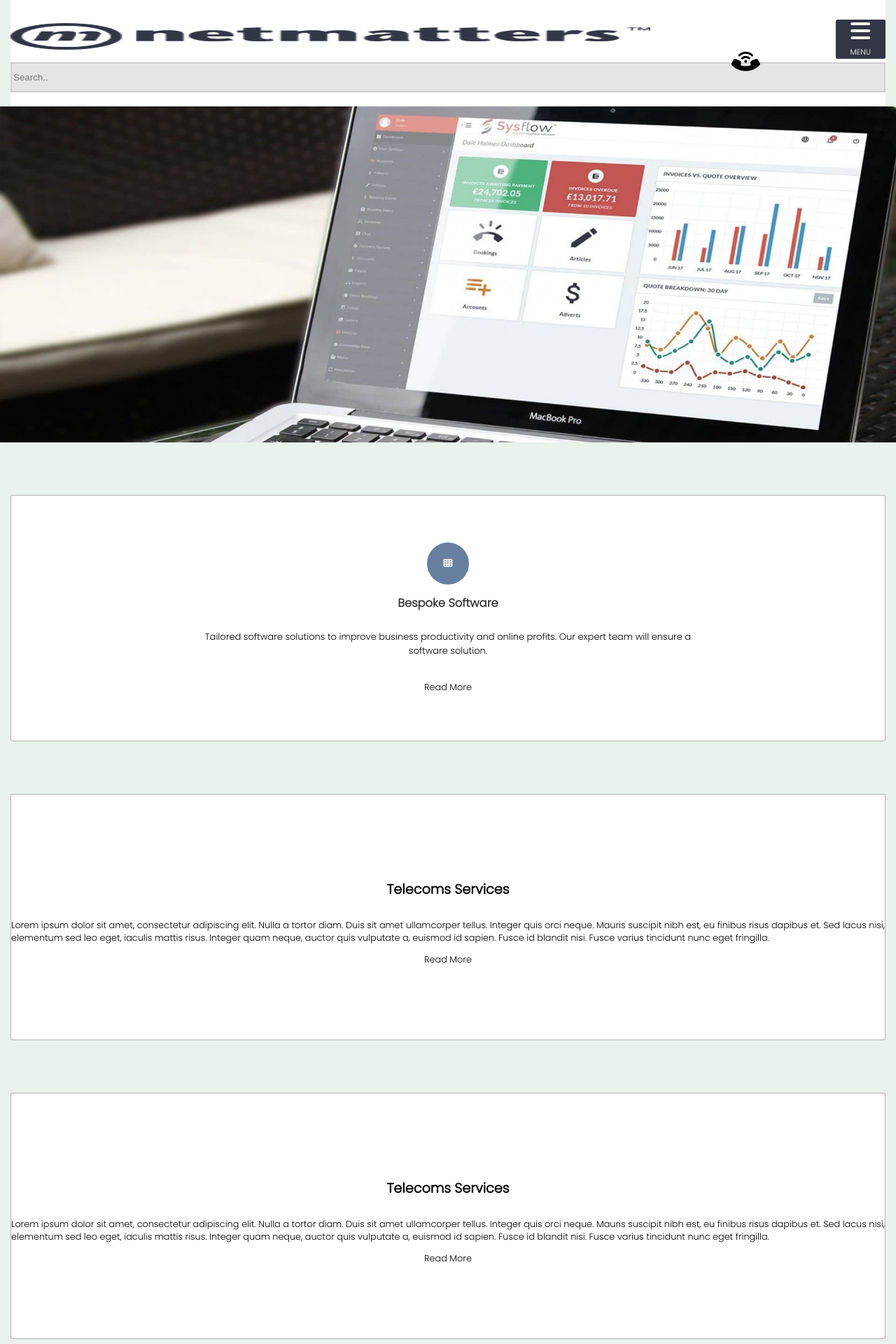
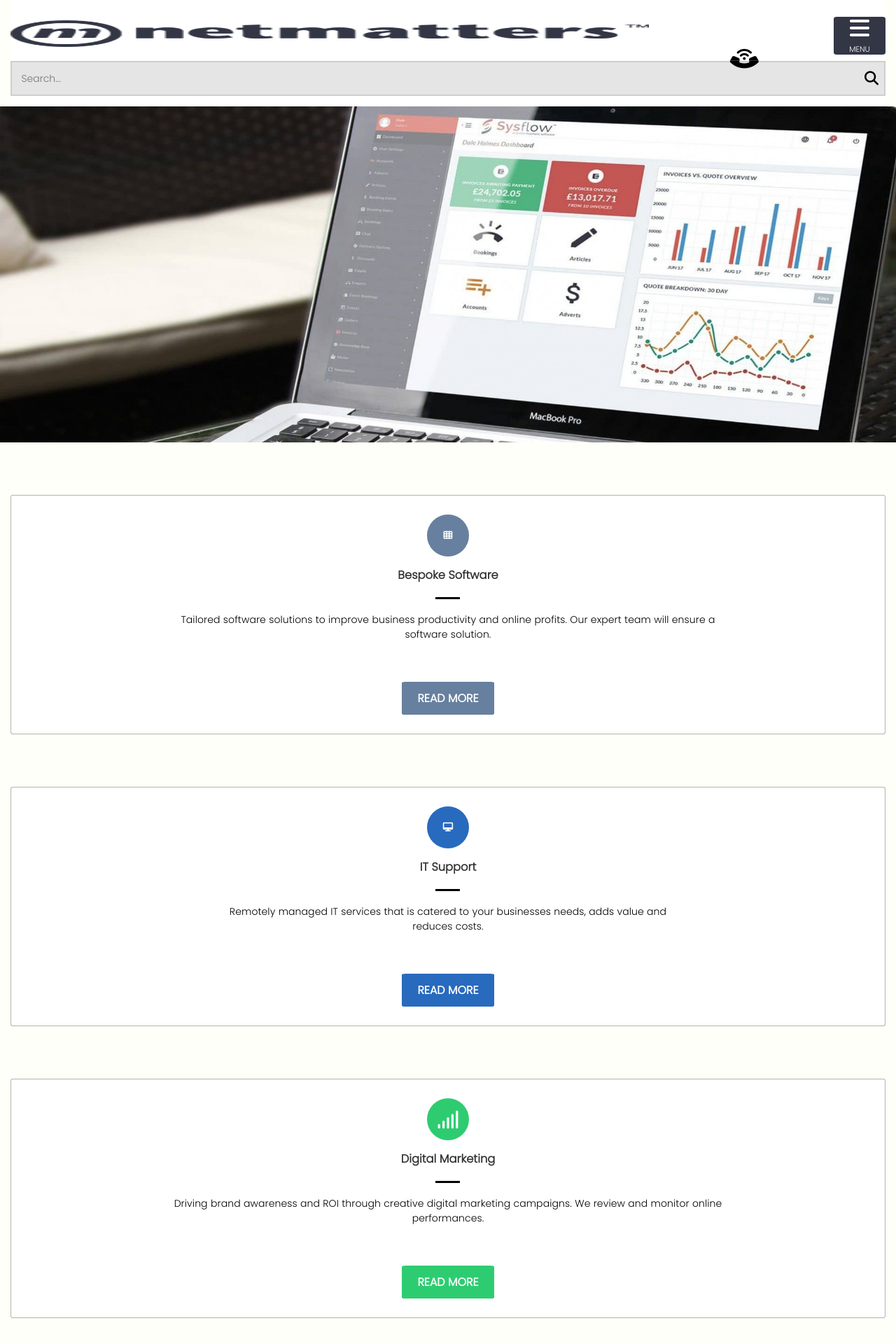
Before and after one commit to Daryl-Boyce/reflection_redo, a PHP site: page / in a window 1280 px wide. Shown: the top 1920 px of the page at 70% size. Run offline with PHP 8.4, Linux system fonts and the light colour scheme; some libraries are stand-ins or nearby versions.

Commit message:
No where near finished but cards designs done in  mvile and 70% of css complete.

```diff
--- a/Style/_middle__nav.scss
+++ b/Style/_middle__nav.scss
@@ -2,6 +2,7 @@
 .middle__nav {
   display: inline-flex;
   flex-direction: column;
+  padding-bottom: 30px;
   width: 100%;
 
 }
@@ -12,7 +13,7 @@
   border: 1.5px solid rgb(0, 0, 0, 0.3);
   border-radius: 3px;
   background-color: #fff;
-  height: 350px;
+  height: 340px;
   margin-top: 75px;
   text-align: justify;
   justify-content: center;
@@ -29,7 +30,6 @@
   width: 60px;
   height: 60px;
   border-radius: 50%;
-  background: #67809f;
   color: white;
 
 }
@@ -52,8 +52,53 @@
   display: inline-flex;
   width: 90%;
   height: 60px;
-  font-weight: 450;
-  font-size: 13px;
+  font-weight: 700px;
+  font-size: 14px;
   word-spacing: normal;
   text-align: center;
+  letter-spacing: 0.1px;
+  word-spacing: 0.3px;
+  padding-bottom: 25px;
 }
+
+.middle__nav__read__more {
+  display: inline-flex;
+  flex-direction: column;
+  flex-wrap: wrap;
+  align-content: center;
+  justify-content: center;
+  height: 2.9em;
+  width: 8.2em;
+  font-size: 16px;
+  text-transform: uppercase;
+  font-weight: bold;
+  border: 2px;
+  border-radius: 4%;
+  background: #67809f;
+  color: white;
+}
+
+//
+// Colours for icons
+//
+.card__color__blue {
+  background-color:  #67809f;
+}
+.card__color__light__blue {
+  background-color: #286abd;
+}
+.card__color__green {
+  background-color: #2ecc71;
+}
+.card__color__red {
+  background-color: #d64541;
+}
+.card__color__purple {
+  background-color: #926fb1;
+}
+.card__color__light__red {
+  background-color: #f62459;
+}
+.card__color__purple {
+  background-color: #926fb1;
+}
--- a/Style/_style__old.scss
+++ b/Style/_style__old.scss
@@ -9,14 +9,14 @@ body {
   display: inline-flex;
   flex-wrap: wrap;
   flex-direction: column;
-  background-color: #e9f2ec;
+  background-color: #FFFFF9;
   }
 //
 //
 //
 .container {
   display: inline-flex;
-  background-color: #e9f2ec;
+  background-color: #FFFFF9;
   height: 100%;
   flex-direction: row;
   justify-content: center;
@@ -85,16 +85,17 @@ body {
   flex-direction: row;
   justify: flex-end;
   width: 100%;
+  padding-bottom: 10px;
 }
 //
 .header__button__menu {
   display: inline-flex;
   align-items: center;
   flex-direction: column;
-  width: 5.5em;
-  height: 56px;
+  width: 5.7em;
+  height: 54px;
   border: 2px;
-  border-radius: 4%;
+  border-radius: 6%;
   color: #fff;
   font-variant-caps: all-small-caps;
   background-color: #333645;
@@ -104,29 +105,54 @@ body {
   display: inline-flex;
   width: 100%;
   height: 30%;
+  position: relative;
 }
 //
 .header__search__box {
+display: inline-flex;
+font-size: 20px;
+align-self: flex-start;
+width: 100%;
+height: 100%;
+align-self: flex-end;
+justify-content: flex-end;
+align-items: center;
+}
+
+.search__icon__wrapper {
   display: inline-flex;
-  font-size: 20px;
-  align-self: flex-start;
-  width: 100%;
-  height: 90%;
-  align-self: flex-end;
-  align-content: space-around;
 }
+
+
+
+
+.search__icon{
+  display: inline-flex;
+  position: absolute;
+  color: #000;
+}
+
+
 //
 .header__search__box > input {
   width: 100%;
+  height: 90%;
   background-color: rgba(0,0,0,.1);
   outline: 1px solid hsla(0,0%,100%,.2);
   border: 2px solid rgba(0,0,0,.1);
-  width: 100%;
+  font-family: Poppins, sans-serif;
+  font-size: 14px;
+  font-weight: 350px;
 }
 //
 .header__button__support {
   background-color: #4183d7;
 }
+
+.header__search__box > i {
+  padding: 10px;
+}
+
 //
 .header__button__contact {
   background-color: #999aa2;
@@ -163,13 +189,19 @@ body {
 
 }
 //
+.middle__nav__card__break{
+  width: 35px;
+  height: 3px;
+  background-color: black;
+  border: none;
+}
+//
 //
 //
 .main__nav {
 }
 //
 .main__nav__button {
-
 }
 //
 //
@@ -224,6 +256,8 @@ body {
   padding: none;
 
 }
+
+
 //
 //
 //
--- a/Style/style__main.css
+++ b/Style/style__main.css
@@ -14,14 +14,14 @@ body {
   -webkit-box-direction: normal;
       -ms-flex-direction: column;
           flex-direction: column;
-  background-color: #e9f2ec;
+  background-color: #FFFFF9;
 }
 
 .container {
   display: -webkit-inline-box;
   display: -ms-inline-flexbox;
   display: inline-flex;
-  background-color: #e9f2ec;
+  background-color: #FFFFF9;
   height: 100%;
   -webkit-box-orient: horizontal;
   -webkit-box-direction: normal;
@@ -129,6 +129,7 @@ body {
           flex-direction: row;
   justify: flex-end;
   width: 100%;
+  padding-bottom: 10px;
 }
 
 .header__button__menu {
@@ -142,10 +143,10 @@ body {
   -webkit-box-direction: normal;
       -ms-flex-direction: column;
           flex-direction: column;
-  width: 5.5em;
-  height: 56px;
+  width: 5.7em;
+  height: 54px;
   border: 2px;
-  border-radius: 4%;
+  border-radius: 6%;
   color: #fff;
   font-variant-caps: all-small-caps;
   background-color: #333645;
@@ -157,6 +158,7 @@ body {
   display: inline-flex;
   width: 100%;
   height: 30%;
+  position: relative;
 }
 
 .header__search__box {
@@ -167,23 +169,48 @@ body {
   -ms-flex-item-align: start;
       align-self: flex-start;
   width: 100%;
-  height: 90%;
+  height: 100%;
   -ms-flex-item-align: end;
       align-self: flex-end;
-  -ms-flex-line-pack: distribute;
-      align-content: space-around;
+  -webkit-box-pack: end;
+      -ms-flex-pack: end;
+          justify-content: flex-end;
+  -webkit-box-align: center;
+      -ms-flex-align: center;
+          align-items: center;
+}
+
+.search__icon__wrapper {
+  display: -webkit-inline-box;
+  display: -ms-inline-flexbox;
+  display: inline-flex;
+}
+
+.search__icon {
+  display: -webkit-inline-box;
+  display: -ms-inline-flexbox;
+  display: inline-flex;
+  position: absolute;
+  color: #000;
 }
 
 .header__search__box > input {
   width: 100%;
+  height: 90%;
   background-color: rgba(0, 0, 0, 0.1);
   outline: 1px solid rgba(255, 255, 255, 0.2);
   border: 2px solid rgba(0, 0, 0, 0.1);
-  width: 100%;
+  font-family: Poppins, sans-serif;
+  font-size: 14px;
+  font-weight: 350px;
 }
 
 .header__button__support {
   background-color: #4183d7;
+}
+
+.header__search__box > i {
+  padding: 10px;
 }
 
 .header__button__contact {
@@ -232,6 +259,13 @@ body {
 .header__menu__lines {
   width: 2em;
   height: 1em;
+}
+
+.middle__nav__card__break {
+  width: 35px;
+  height: 3px;
+  background-color: black;
+  border: none;
 }
 
 .slider {
@@ -283,6 +317,7 @@ body {
   -webkit-box-direction: normal;
       -ms-flex-direction: column;
           flex-direction: column;
+  padding-bottom: 30px;
   width: 100%;
 }
 
@@ -297,7 +332,7 @@ body {
   border: 1.5px solid rgba(0, 0, 0, 0.3);
   border-radius: 3px;
   background-color: #fff;
-  height: 350px;
+  height: 340px;
   margin-top: 75px;
   text-align: justify;
   -webkit-box-pack: center;
@@ -329,7 +364,6 @@ body {
   width: 60px;
   height: 60px;
   border-radius: 50%;
-  background: #67809f;
   color: white;
 }
 
@@ -363,8 +397,136 @@ body {
   display: inline-flex;
   width: 90%;
   height: 60px;
-  font-weight: 450;
-  font-size: 13px;
+  font-weight: 700px;
+  font-size: 14px;
   word-spacing: normal;
   text-align: center;
+  letter-spacing: 0.1px;
+  word-spacing: 0.3px;
+  padding-bottom: 25px;
 }
+
+.middle__nav__read__more {
+  display: -webkit-inline-box;
+  display: -ms-inline-flexbox;
+  display: inline-flex;
+  -webkit-box-orient: vertical;
+  -webkit-box-direction: normal;
+      -ms-flex-direction: column;
+          flex-direction: column;
+  -ms-flex-wrap: wrap;
+      flex-wrap: wrap;
+  -ms-flex-line-pack: center;
+      align-content: center;
+  -webkit-box-pack: center;
+      -ms-flex-pack: center;
+          justify-content: center;
+  height: 2.9em;
+  width: 8.2em;
+  font-size: 16px;
+  text-transform: uppercase;
+  font-weight: bold;
+  border: 2px;
+  border-radius: 4%;
+  background: #67809f;
+  color: white;
+}
+
+.card__color__blue {
+  background-color: #67809f;
+}
+
+.card__color__light__blue {
+  background-color: #286abd;
+}
+
+.card__color__green {
+  background-color: #2ecc71;
+}
+
+.card__color__red {
+  background-color: #d64541;
+}
+
+.card__color__purple {
+  background-color: #926fb1;
+}
+
+.card__color__light__red {
+  background-color: #f62459;
+}
+
+.card__color__purple {
+  background-color: #926fb1;
+}
+
+.description__aside {
+  display: -webkit-inline-box;
+  display: -ms-inline-flexbox;
+  display: inline-flex;
+  -webkit-box-pack: center;
+      -ms-flex-pack: center;
+          justify-content: center;
+  -ms-flex-wrap: wrap;
+      flex-wrap: wrap;
+  width: 100%;
+  height: 45em;
+  background-color: #333645;
+  color: #fff;
+  padding-top: 10px;
+}
+
+.description__aside__inner > h1 {
+  display: -webkit-inline-box;
+  display: -ms-inline-flexbox;
+  display: inline-flex;
+  font-weight: bold;
+  font-size: 35px;
+  text-transform: uppercase;
+  letter-spacing: 2px;
+}
+
+.description__aside__inner > p {
+  display: -webkit-inline-box;
+  display: -ms-inline-flexbox;
+  display: inline-flex;
+  -ms-flex-wrap: wrap;
+      flex-wrap: wrap;
+  font-weight: 580;
+  font-size: 17;
+}
+
+.description__aside__inner {
+  background-color: #333645;
+}
+
+#bold__paragraph {
+  font-weight: bold;
+}
+
+.description_link {
+  display: -webkit-inline-box;
+  display: -ms-inline-flexbox;
+  display: inline-flex;
+  -webkit-box-orient: horizontal;
+  -webkit-box-direction: normal;
+      -ms-flex-direction: row;
+          flex-direction: row;
+  -ms-flex-wrap: wrap;
+      flex-wrap: wrap;
+  -ms-flex-line-pack: center;
+      align-content: center;
+  -ms-flex-pack: distribute;
+      justify-content: space-around;
+  -webkit-box-align: center;
+      -ms-flex-align: center;
+          align-items: center;
+  height: 2.9em;
+  width: 9.6em;
+  font-size: 16px;
+  text-transform: uppercase;
+  border: 2px;
+  border-radius: 4%;
+  background: #ebebeb;
+  color: black;
+}
--- a/Style/style__main.scss
+++ b/Style/style__main.scss
@@ -1,3 +1,5 @@
 @use '_style__old.scss';
 
 @use '_middle__nav.scss';
+
+@use '_description__aside.scss';
--- a/index.html
+++ b/index.html
@@ -38,15 +38,19 @@
 							<section class="header__button__menu">
 								<i alt="" class="fas fa fa-2x fa-bars">
 								</i>
+								<div>
 									Menu
+								</div>
 							</section>
 						</section>
 						<!--  -->
 						<section class="header__inner__bottom">
 							<form class="header__search__box" action="#">
-								<input type="text" placeholder="Search.." name="search"
+								<input  type="text" placeholder="   Search..." name="search"
 								id="header__inner__search__input">
+								<i class="fas fa-search search__icon"></i>
 							</form>
+
 						</section>
 					</div>
 				</header>
@@ -92,6 +96,8 @@
 			<!--  -->
 			<!-- Slider -->
 		  <section class="slider__img">
+				<!-- Original Image used here so aspect ratio is off as
+				slider, when functionable uses zoom and mask -->
 				<img src="Slider1.jpg">
 			</section>
 			<!--  -->
@@ -99,114 +105,177 @@
 			<div class="container">
 				<aside class="middle__nav">
 					<section class="middle__nav__card">
-					<div class="middle__nav__card__icon">
+						<div class="middle__nav__card__icon card__color__blue">
 							<i src="" class="fas fa-l fa-th">
 							</i>
 						</div>
-
+						<!--  -->
 						<section class="middle__nav__card__text">
 							<h2 class="card__header__font">Bespoke Software
 							</h2>
-						<p>Tailored software solutions to improve business productivity and online profits.
-							Our expert team will ensure a software solution.
+							<hr class="middle__nav__card__break">
+							<p>
+								Tailored software
+								solutions to improve
+								business productivity
+								and online profits.
+								Our expert team
+								will ensure a software
+								solution.
 						 	</p>
 						</section>
-					<section>
+						<section class="middle__nav__read__more card__color__blue">
 							Read More
 						</section>
 					</section>
 					<section class="middle__nav__card">
-					<img src="#" alt="">
-					<h2>Telecoms Services
+						<div class="middle__nav__card__icon card__color__light__blue">
+							<i class="fas fa-desktop fa-2">
+							</i>
+						</div>
+						<!--  -->
+						<section class="middle__nav__card__text">
+							<h2 class="card__header__font">IT Support
 							</h2>
+							<hr class="middle__nav__card__break">
 							<p>
-						Lorem ipsum dolor sit amet, consectetur adipiscing elit.
-						Nulla a tortor diam. Duis sit amet ullamcorper tellus. Integer quis orci neque.
-						 Mauris suscipit nibh est, eu finibus risus dapibus et. Sed lacus nisi, elementum
-						 sed leo eget, iaculis mattis risus. Integer quam neque, auctor quis vulputate a,
-						  euismod id sapien. Fusce id blandit nisi. Fusce varius tincidunt nunc eget fringilla.
+								Remotely managed IT services
+								that is catered to your businesses
+								needs, adds value and reduces costs.
 							</p>
-				<section>
+						</section>
+						<section class="middle__nav__read__more card__color__light__blue ">
 							Read More
 						</section>
 					</section>
 					<section class="middle__nav__card">
-					<img src="#" alt="">
-					<h2>Telecoms Services
+						<div class="middle__nav__card__icon card__color__green">
+							<i class="fas fa-signal fa-2x"></i>
+							</i>
+						</div>
+						<!--  -->
+						<section class="middle__nav__card__text">
+							<h2 class="card__header__font">Digital Marketing
 							</h2>
+							<hr class="middle__nav__card__break">
 							<p>
-							Lorem ipsum dolor sit amet, consectetur adipiscing elit.
-							Nulla a tortor diam. Duis sit amet ullamcorper tellus. Integer quis orci neque.
-							 Mauris suscipit nibh est, eu finibus risus dapibus et. Sed lacus nisi, elementum
-							 sed leo eget, iaculis mattis risus. Integer quam neque, auctor quis vulputate a,
-							  euismod id sapien. Fusce id blandit nisi. Fusce varius tincidunt nunc eget fringilla.
+								Driving brand awareness and ROI
+								through creative digital marketing
+								campaigns. We review and monitor
+								online performances.
 						 	</p>
-					<section>
+						</section>
+						<section class="middle__nav__read__more card__color__green">
 							Read More
 						</section>
 					</section>
 					<section class="middle__nav__card">
-						<img src="#" alt="">
-						<h2>Telecoms Services
+						<div class="middle__nav__card__icon card__color__red">
+							<i class="fas fa-phone-alt fa-2x"></i>
+						</div>
+						<!--  -->
+						<section class="middle__nav__card__text">
+							<h2 class="card__header__font">Bespoke Software
 							</h2>
+							<hr class="middle__nav__card__break">
 							<p>
-							Lorem ipsum dolor sit amet, consectetur adipiscing elit.
-							Nulla a tortor diam. Duis sit amet ullamcorper tellus. Integer quis orci neque.
-							 Mauris suscipit nibh est, eu finibus risus dapibus et. Sed lacus nisi, elementum
-							 sed leo eget, iaculis mattis risus. Integer quam neque, auctor quis vulputate a,
-							  euismod id sapien. Fusce id blandit nisi. Fusce varius tincidunt nunc eget fringilla.
+								Stay connected with bespoke
+								telecoms solutions when you
+								need it most.
 						 	</p>
-						<section>
+						</section>
+						<section class="middle__nav__read__more card__color__red">
 							Read More
 						</section>
 					</section>
 					<section class="middle__nav__card">
-						<img src="#" alt="">
-						<h2>Web Design
+						<div class="middle__nav__card__icon card__color__purple">
+							<i class="fas fa-code fa-2x"></i>
+						</div>
+						<!--  -->
+						<section class="middle__nav__card__text">
+							<h2 class="card__header__font">Web Design
 							</h2>
+							<hr class="middle__nav__card__break">
 							<p>
-							Lorem ipsum dolor sit amet, consectetur adipiscing elit.
-							Nulla a tortor diam. Duis sit amet ullamcorper tellus. Integer quis orci neque.
-							 Mauris suscipit nibh est, eu finibus risus dapibus et. Sed lacus nisi, elementum
-							 sed leo eget, iaculis mattis risus. Integer quam neque, auctor quis vulputate a,
-							  euismod id sapien. Fusce id blandit nisi. Fusce varius tincidunt nunc eget fringilla.
+								User-centric design for businesses
+								looking to make a lasting first
+								impression.
 						 	</p>
-						<section>
+						</section>
+						<section class="middle__nav__read__more card__color__purple">
 							Read More
 						</section>
 					</section>
 					<section class="middle__nav__card">
-						<img src="#" alt="">
-						<h2>Cyber Security
+						<div class="middle__nav__card__icon card__color__light__red">
+							<i class="fas fa-shield-alt fa-2x"></i>
+						</div>
+						<!--  -->
+						<section class="middle__nav__card__text">
+							<h2 class="card__header__font">Cyber Security
 							</h2>
+							<hr class="middle__nav__card__break">
 							<p>
-							Lorem ipsum dolor sit amet, consectetur adipiscing elit.
-							Nulla a tortor diam. Duis sit amet ullamcorper tellus. Integer quis orci neque.
-							 Mauris suscipit nibh est, eu finibus risus dapibus et. Sed lacus nisi, elementum
-							 sed leo eget, iaculis mattis risus. Integer quam neque, auctor quis vulputate a,
-							  euismod id sapien. Fusce id blandit nisi. Fusce varius tincidunt nunc eget fringilla.
-						</p>
-						<section>
+								Ensuring your online business stays
+								secure 24/7, 365 days of the year.
+						</section>
+						<section class="middle__nav__read__more card__color__light__red">
 							Read More
 						</section>
 					</section>
 					<section class="middle__nav__card">
-							<img src="#" alt="">
-							<h2>Developer Training
+						<div class="middle__nav__card__icon card__color__purple">
+							<i class="fas fa-graduation-cap fa-2x"></i>
+						</div>
+						<!--  -->
+						<section class="middle__nav__card__text">
+							<h2 class="card__header__font">Developer Training
 							</h2>
+							<hr class="middle__nav__card__break">
 							<p>
-								Lorem ipsum dolor sit amet, consectetur adipiscing elit.
-								Nulla a tortor diam. Duis sit amet ullamcorper tellus. Integer quis orci neque.
-								 Mauris suscipit nibh est, eu finibus risus dapibus et. Sed lacus nisi, elementum
-								 sed leo eget, iaculis mattis risus. Integer quam neque, auctor quis vulputate a,
-								  euismod id sapien. Fusce id blandit nisi. Fusce varius tincidunt nunc eget fringilla.
+								Have you considered a career in web
+								development but you aren’t sure where
+								to start?
 						 	</p>
-							<section>
+						</section>
+						<section class="middle__nav__read__more card__color__purple">
 							Read More
 						</section>
 					</section>
 				</aside>
 			</div>
+			<!--  -->
+			<!-- Description Aside -->
+				<Section class="description__aside">
+					<div class="container description__aside__inner">
+						<div class="description__aside__inner">
+							<h1> Netmatters
+							</h1>
+							<!-- Need to make bold -->
+							<!-- Could use an nth selector but have opted for ID because of time restraints -->
+							<p id="bold__paragraph"> Netmatters Ltd is a leading web design, IT support and digital marketing
+								 agency based in the East of England with offices in Cambridge, Wymondham
+								 and Great Yarmouth.
+							</p>
+							<p>
+								Founded in 2008, we work with businesses from a variety of industries to
+								gain new prospects, nurture existing leads and further grow their sales.
+							</p>
+							<p>
+								We provide cost effective, reliable solutions to a range of services;
+								from bespoke cloud-based management systems, workflow and IT solutions
+								through to creative website development and integrated digital campaigning.
+							</p>
+							<aside class="description_link">
+								Our Culture
+								<div
+								<i class="fas fa-arrow-right"></i>
+							</div>
+							</aside>
+						</div >
+					</div>
+				</section>
 			<!--  -->
 			<!-- Brand Banner -->
 			<div class="container">
```
Also changed, not shown: Style/_description__aside.scss (added, +56 -0 lines). Lines whose indentation alone changed are shown as unchanged.
